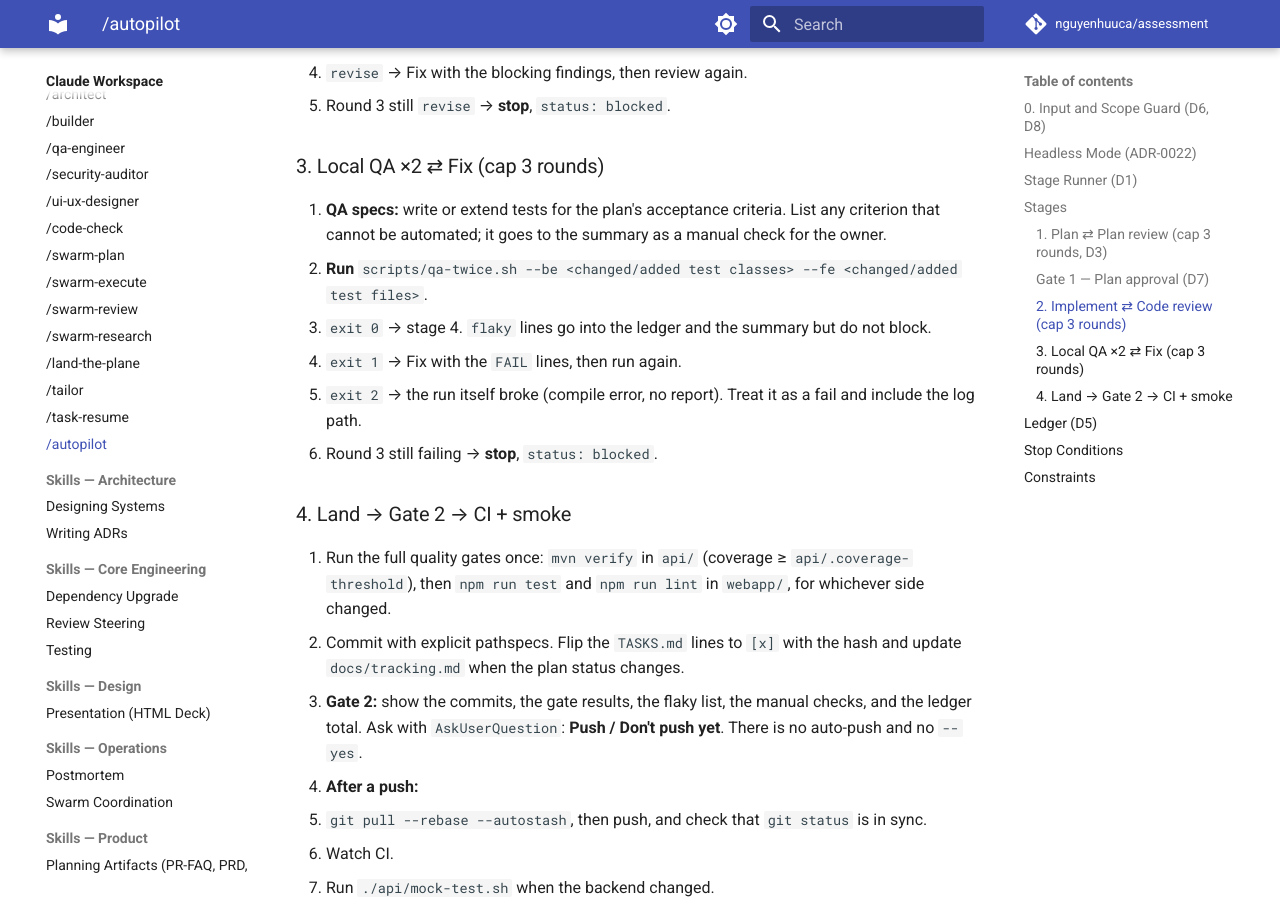
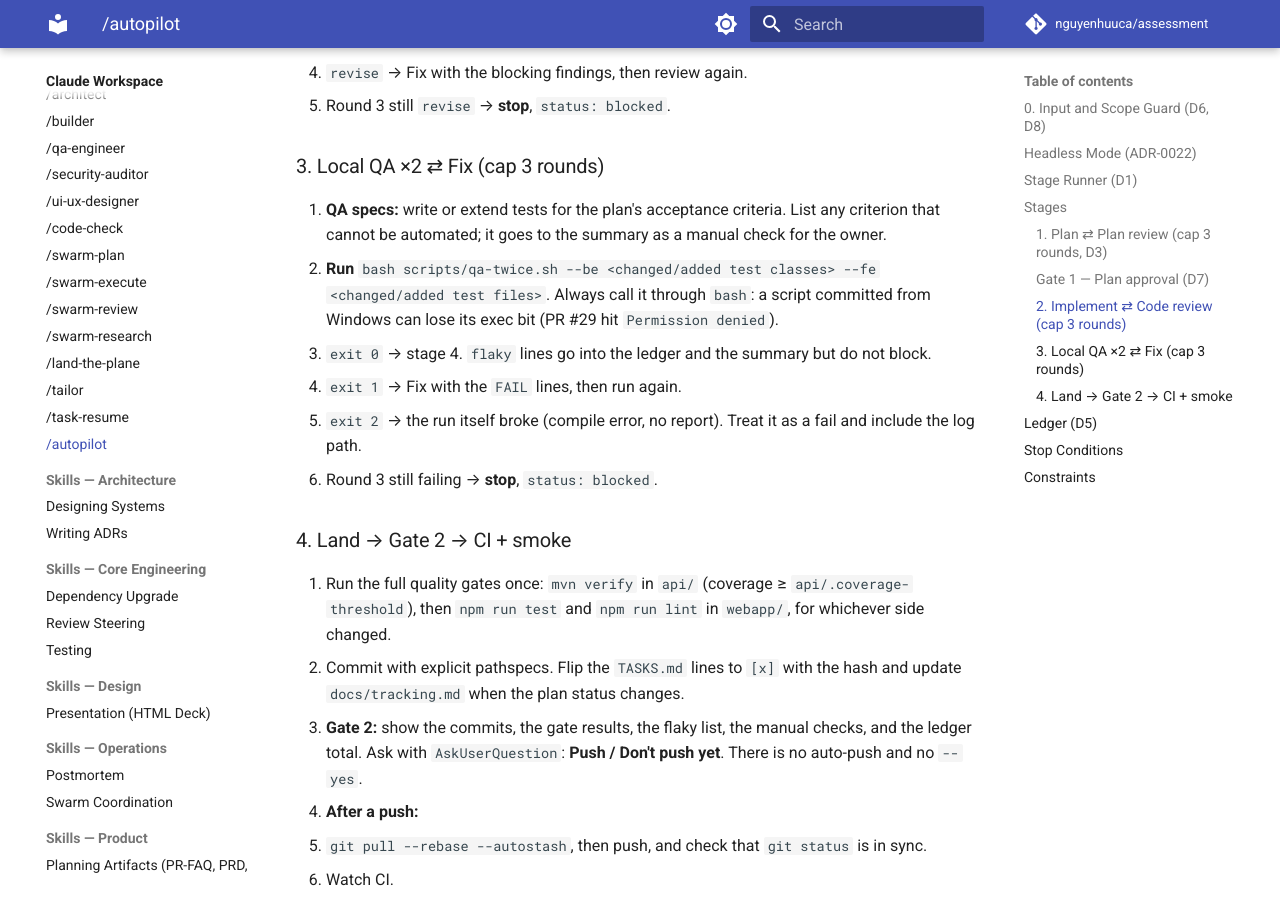
Before and after one commit to nguyenhuuca/assessment, an MkDocs documentation site: the page built from docs/claude/skills/workflows/autopilot.md, in a window 1280 px wide and 900 px high, scrolled down 4702 px. Built offline with MkDocs 1.6.1 and Material for MkDocs 9.7.7, drawn with Linux system fonts in a browser that asks for light colours; comment, search, counter and statistics services are not loaded.

Commit message:
fix(scripts): exec bit for qa-twice.sh, mock-test.sh, unittest.sh
Committed from Windows as 100644, so the headless build for PR #29 got
'Permission denied' running scripts/qa-twice.sh on the Linux runner.
Autopilot now always calls it through bash as well.

Co-Authored-By: Claude Opus 5.5 <noreply@anthropic.com>

```diff
--- a/docs/claude/skills/workflows/autopilot.md
+++ b/docs/claude/skills/workflows/autopilot.md
@@ -141,7 +141,7 @@ Show the plan path, the task table, the advisories that were left open, and the
 ### 3. Local QA ×2 ⇄ Fix (cap 3 rounds)
 
 1. **QA specs:** write or extend tests for the plan's acceptance criteria. List any criterion that cannot be automated; it goes to the summary as a manual check for the owner.
-2. **Run** `scripts/qa-twice.sh --be <changed/added test classes> --fe <changed/added test files>`.
+2. **Run** `bash scripts/qa-twice.sh --be <changed/added test classes> --fe <changed/added test files>`. Always call it through `bash`: a script committed from Windows can lose its exec bit (PR #29 hit `Permission denied`).
    - `exit 0` → stage 4. `flaky` lines go into the ledger and the summary but do not block.
    - `exit 1` → Fix with the `FAIL` lines, then run again.
    - `exit 2` → the run itself broke (compile error, no report). Treat it as a fail and include the log path.
```
Also changed, not shown: .claude/skills/autopilot/SKILL.md (+1 -1 lines).
